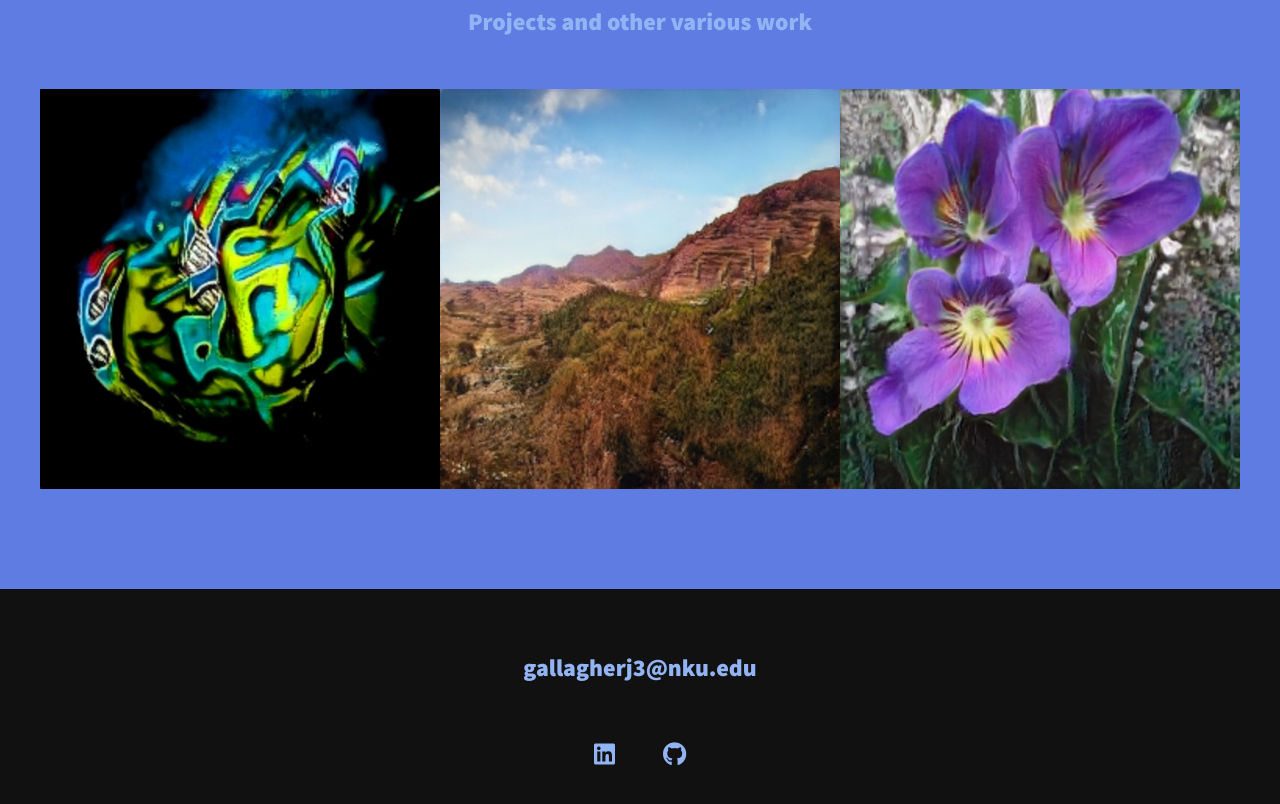
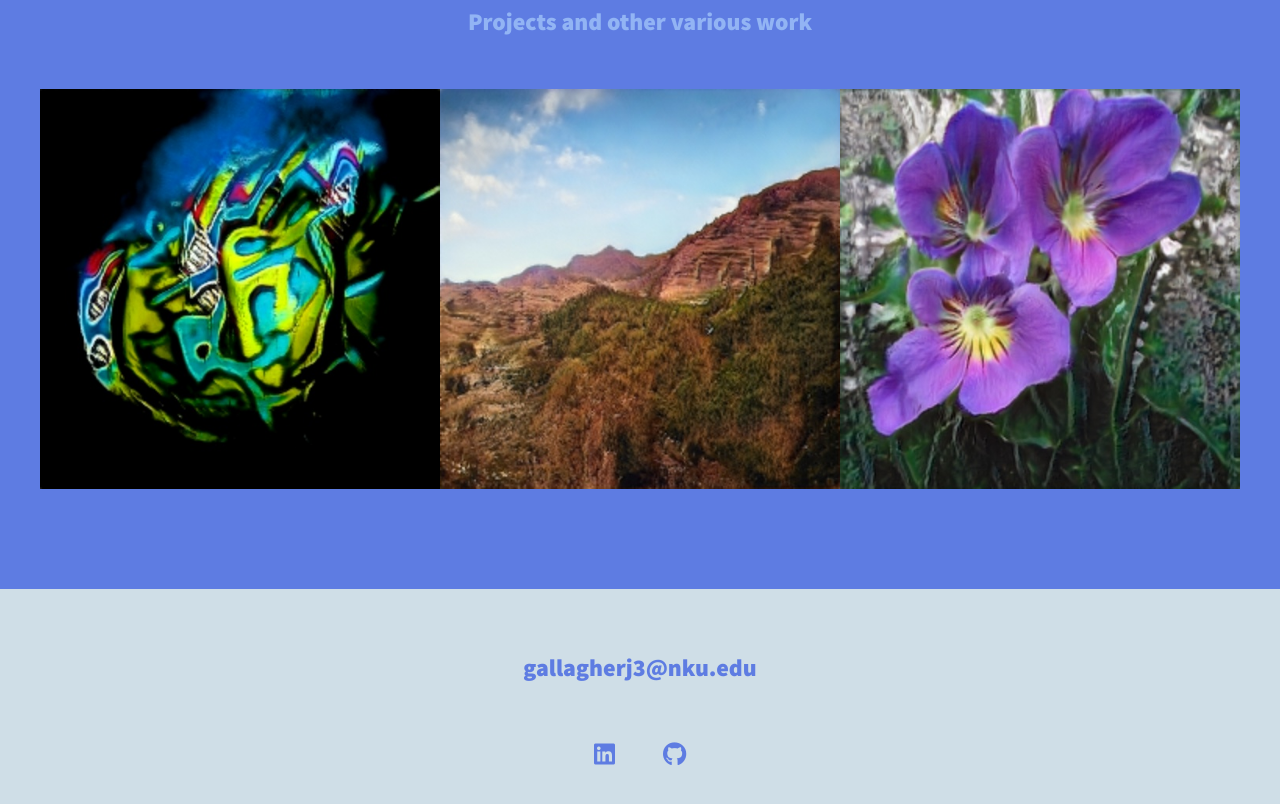
Before and after one commit to ThisJustin-code/ThisJustin-code.github.io, a plain HTML site: page index.html in a window 1280 px wide. Shown: the part 2199-3003 px from the top of the page. Drawn offline with nearby package versions, Linux system fonts and the light colour scheme.

Commit message:
Changed footer colors

```diff
--- a/css/style.css
+++ b/css/style.css
@@ -298,8 +298,8 @@ nav { display: none; }
 /* Footer Styling */
 
 .footer {
-    background: #111;
-    color: var(--clr-accent);
+    background: var(--clr-light);
+    color: var(--clr-dark);
     text-align: center;
     padding: 2.5em 0;
     font-size: var(--fs-h3);
```
